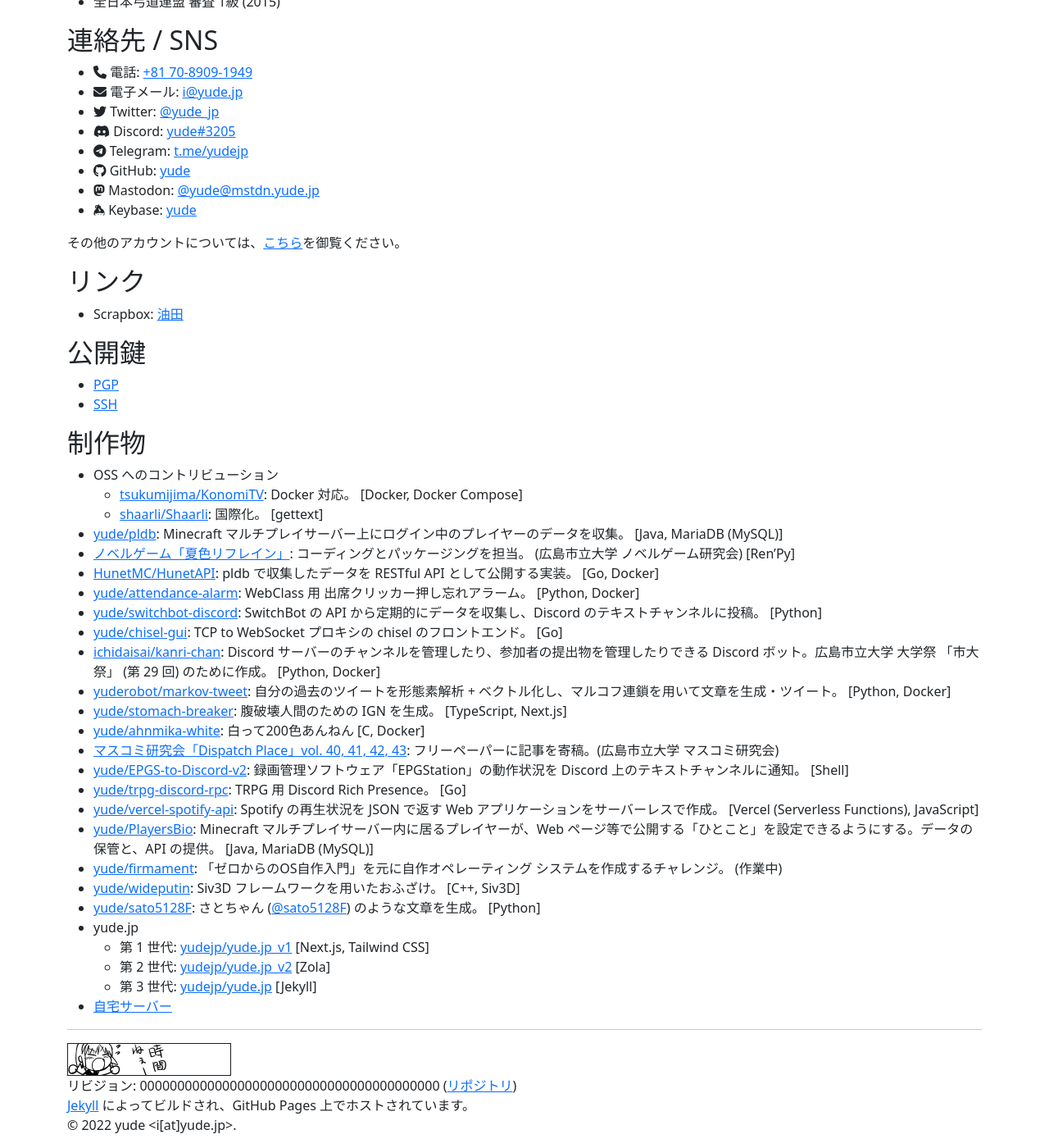
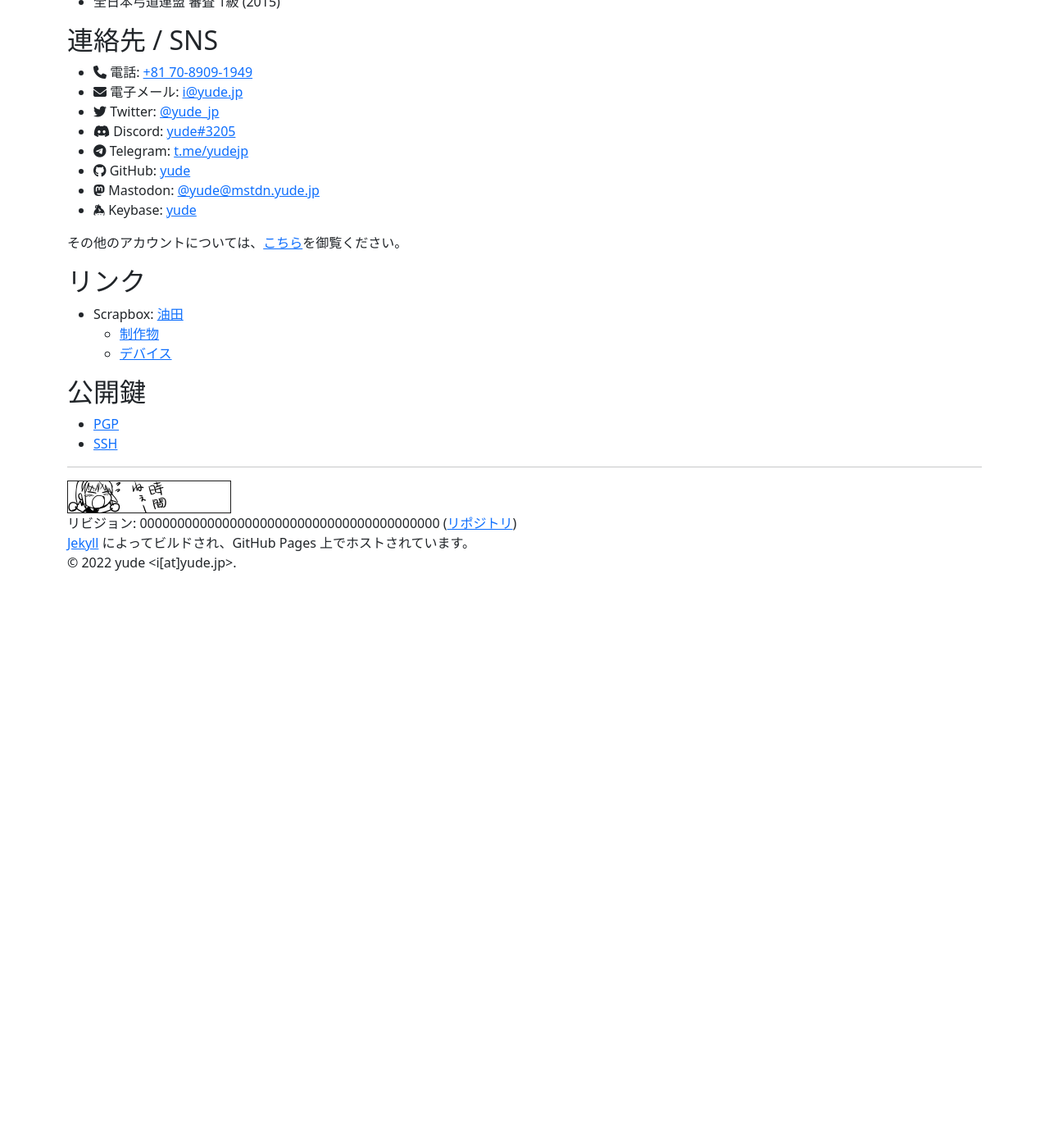
Before and after one commit to yudejp/yude.jp_v3, a Jekyll site: the page built from profile.markdown, in a window 1280 px wide and 1400 px high, scrolled down 928 px. Shown: the whole window at 82% size. Built offline with Jekyll 4.4.1, drawn with Linux system fonts in a browser that asks for light colours; nearby versions of some CDN libraries; after the commit the page ends 1642 px from its top, so only the background shows below that.

Commit message:
Add link to 制作物, デバイス

```diff
--- a/profile.markdown
+++ b/profile.markdown
@@ -47,35 +47,9 @@
 
 ## リンク
 * Scrapbox: [油田](https://scrapbox.io/yude)
+    * [制作物](https://scrapbox.io/yude/%E5%88%B6%E4%BD%9C%E7%89%A9)
+    * [デバイス](https://scrapbox.io/yude/%E3%83%87%E3%83%90%E3%82%A4%E3%82%B9)
 
 ## 公開鍵
 * [PGP](https://github.com/yude.gpg)
 * [SSH](https://github.com/yude.keys)
-
-## 制作物
-* OSS へのコントリビューション
-    * [tsukumijima/KonomiTV](https://github.com/tsukumijima/KonomiTV): Docker 対応。 [Docker, Docker Compose]
-    * [shaarli/Shaarli](https://github.com/shaarli/Shaarli): 国際化。 [gettext]
-* [yude/pldb](https://github.com/yude/pldb): Minecraft マルチプレイサーバー上にログイン中のプレイヤーのデータを収集。 [Java, MariaDB (MySQL)]
-* [ノベルゲーム「夏色リフレイン」](https://hcunovelgame.itch.io/natsuiro): コーディングとパッケージングを担当。 (広島市立大学 ノベルゲーム研究会) [Ren'Py]
-* [HunetMC/HunetAPI](https://github.com/HunetMC/HunetAPI): pldb で収集したデータを RESTful API として公開する実装。 [Go, Docker]
-* [yude/attendance-alarm](https://github.com/yude/attendance-alarm): WebClass 用 出席クリッカー押し忘れアラーム。 [Python, Docker]
-* [yude/switchbot-discord](https://github.com/yude/switchbot-discord): SwitchBot の API から定期的にデータを収集し、Discord のテキストチャンネルに投稿。 [Python]
-* [yude/chisel-gui](https://github.com/yude/chisel-gui): TCP to WebSocket プロキシの chisel のフロントエンド。 [Go]
-* [ichidaisai/kanri-chan](https://github.com/ichidaisai/kanri-chan): Discord サーバーのチャンネルを管理したり、参加者の提出物を管理したりできる Discord ボット。広島市立大学 大学祭 「市大祭」 (第 29 回) のために作成。 [Python, Docker]
-* [yuderobot/markov-tweet](https://github.com/yuderobot/markov-tweet): 自分の過去のツイートを形態素解析 + ベクトル化し、マルコフ連鎖を用いて文章を生成・ツイート。 [Python, Docker]
-* [yude/stomach-breaker](https://github.com/yude/stomach-breaker): 腹破壊人間のための IGN を生成。 [TypeScript, Next.js]
-* [yude/ahnmika-white](https://github.com/yude/ahnmika-white): 白って200色あんねん [C, Docker]
-* [マスコミ研究会「Dispatch Place」vol. 40, 41, 42, 43](https://masukendp.github.io/): フリーペーパーに記事を寄稿。(広島市立大学 マスコミ研究会)
-* [yude/EPGS-to-Discord-v2](https://github.com/yude/EPGS-to-Discord-v2): 録画管理ソフトウェア「EPGStation」の動作状況を Discord 上のテキストチャンネルに通知。 [Shell]
-* [yude/trpg-discord-rpc](https://github.com/yude/trpg-discord-rpc): TRPG 用 Discord Rich Presence。 [Go]
-* [yude/vercel-spotify-api](https://github.com/yude/vercel-spotify-api): Spotify の再生状況を JSON で返す Web アプリケーションをサーバーレスで作成。 [Vercel (Serverless Functions), JavaScript]
-* [yude/PlayersBio](https://github.com/yude/PlayersBio): Minecraft マルチプレイサーバー内に居るプレイヤーが、Web ページ等で公開する「ひとこと」を設定できるようにする。データの保管と、API の提供。 [Java, MariaDB (MySQL)]
-* [yude/firmament](https://github.com/yude/firmament): 「ゼロからのOS自作入門」を元に自作オペレーティング システムを作成するチャレンジ。 (作業中)
-* [yude/wideputin](https://github.com/yude/wideputin): Siv3D フレームワークを用いたおふざけ。 [C++, Siv3D]
-* [yude/sato5128F](https://github.com/yude/sato5128F): さとちゃん ([@sato5128F](https://twitter.com/sato5128F)) のような文章を生成。 [Python]
-* yude.jp
-    * 第 1 世代: [yudejp/yude.jp_v1](https://github.com/yudejp/yude.jp_v1) [Next.js, Tailwind CSS]
-    * 第 2 世代: [yudejp/yude.jp_v2](https://github.com/yudejp/yude.jp_v2) [Zola]
-    * 第 3 世代: [yudejp/yude.jp](https://github.com/yudejp/yude.jp_v2) [Jekyll]
-* [自宅サーバー](https://hiroshima.yude.jp)
```
